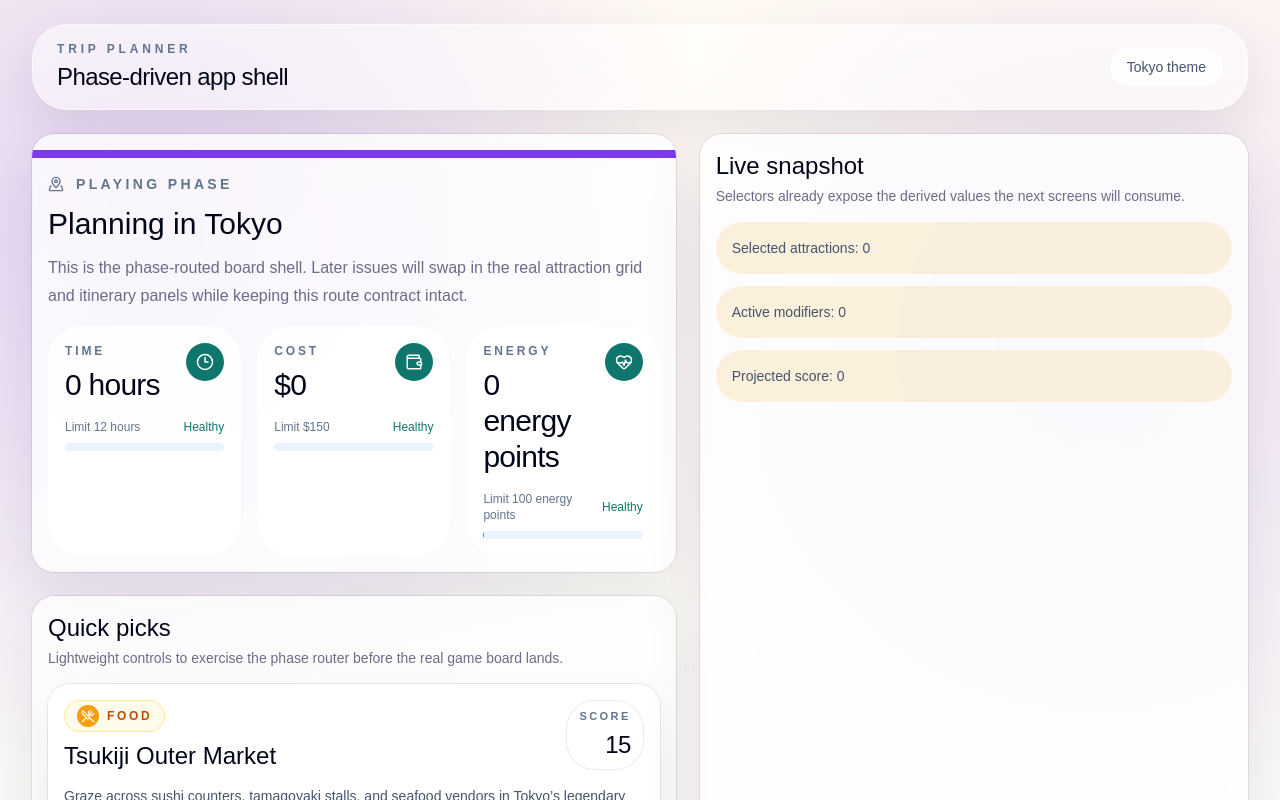
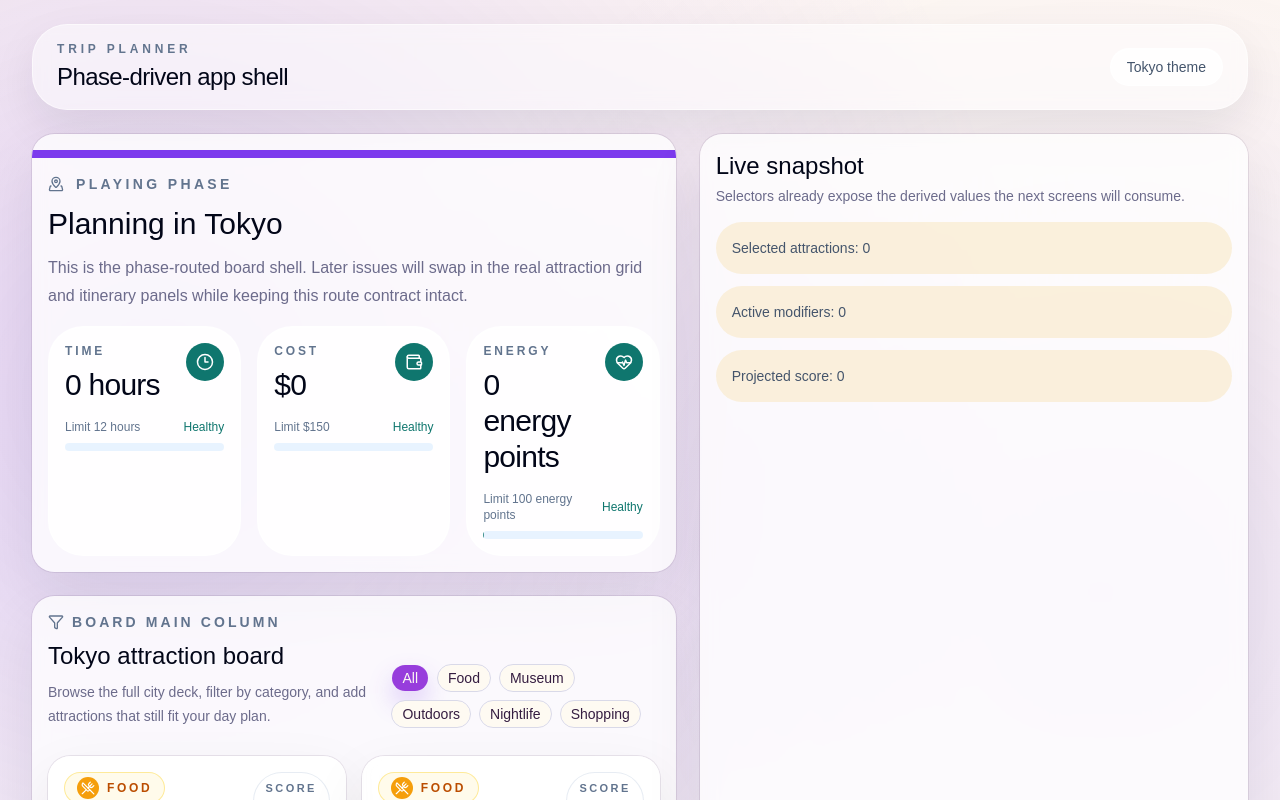
Before and after one commit to mtplayground/lesterli-trip-planner, a React (Vite) app: page / in a window 1280 px wide. Both pictures are taken after a click on the button 127 px from the left and 684 px from the top of the page. Shown: the top 800 px of the page. Built offline with nearby package versions, Linux system fonts and the light colour scheme.

Commit message:
feat: Attraction grid (game board main column)

```diff
--- /dev/null
+++ b/src/components/attraction-grid.tsx
@@ -0,0 +1,204 @@
+import { useMemo, useState } from 'react'
+import { Filter, Sparkles } from 'lucide-react'
+
+import {
+  canAdd,
+  CATEGORIES,
+  type Attraction,
+  type Category,
+  type Itinerary,
+} from '@/engine'
+import { cn } from '@/lib/cn'
+import { AttractionCard } from '@/components/attraction-card'
+import { Button } from '@/components/ui/button'
+import {
+  Card,
+  CardContent,
+  CardDescription,
+  CardHeader,
+  CardTitle,
+} from '@/components/ui/card'
+
+const filterLabels: Record<Category, string> = {
+  food: 'Food',
+  museum: 'Museum',
+  outdoors: 'Outdoors',
+  nightlife: 'Nightlife',
+  shopping: 'Shopping',
+}
+
+interface AttractionGridProps {
+  cityName: string
+  attractions: Attraction[]
+  itinerary: Itinerary
+  onAddAttraction: (attraction: Attraction) => void
+  className?: string
+}
+
+export function AttractionGrid({
+  cityName,
+  attractions,
+  itinerary,
+  onAddAttraction,
+  className,
+}: AttractionGridProps) {
+  const [activeFilter, setActiveFilter] = useState<Category | 'all'>('all')
+
+  const visibleAttractions = useMemo(() => {
+    if (activeFilter === 'all') {
+      return attractions
+    }
+
+    return attractions.filter(
+      (attraction) => attraction.category === activeFilter
+    )
+  }, [activeFilter, attractions])
+
+  const allVisibleDisabled = useMemo(
+    () =>
+      visibleAttractions.length > 0 &&
+      visibleAttractions.every((attraction) => {
+        const alreadySelected = itinerary.some(
+          (plannedAttraction) => plannedAttraction.id === attraction.id
+        )
+
+        return alreadySelected || !canAdd(itinerary, attraction).ok
+      }),
+    [itinerary, visibleAttractions]
+  )
+
+  return (
+    <Card
+      className={cn(
+        'border-white/60 bg-white/78 shadow-[0_24px_60px_rgba(15,23,42,0.08)] backdrop-blur',
+        className
+      )}
+    >
+      <CardHeader className="gap-3">
+        <div className="flex flex-col gap-3 lg:flex-row lg:items-end lg:justify-between">
+          <div className="space-y-2">
+            <div className="flex items-center gap-2 text-sm font-semibold uppercase tracking-[0.22em] text-slate-500">
+              <Filter className="size-4" />
+              Board main column
+            </div>
+            <CardTitle className="font-display text-2xl text-slate-950">
+              <h3>{cityName} attraction board</h3>
+            </CardTitle>
+            <CardDescription className="text-sm leading-6">
+              Browse the full city deck, filter by category, and add attractions
+              that still fit your day plan.
+            </CardDescription>
+          </div>
+
+          <div
+            className="flex flex-wrap gap-2"
+            role="group"
+            aria-label="Attraction category filters"
+          >
+            <FilterChip
+              label="All"
+              active={activeFilter === 'all'}
+              onClick={() => setActiveFilter('all')}
+            />
+            {CATEGORIES.map((category) => (
+              <FilterChip
+                key={category}
+                label={filterLabels[category]}
+                active={activeFilter === category}
+                onClick={() => setActiveFilter(category)}
+              />
+            ))}
+          </div>
+        </div>
+      </CardHeader>
+
+      <CardContent className="space-y-4">
+        {visibleAttractions.length === 0 ? (
+          <EmptyState
+            title="No attractions match this filter"
+            description={`There are no ${activeFilter} attractions available in ${cityName}. Try another category.`}
+          />
+        ) : (
+          <>
+            {allVisibleDisabled && (
+              <div className="rounded-2xl border border-amber-200/80 bg-amber-50/90 p-4 text-sm leading-6 text-amber-800">
+                Everything in this view is currently unavailable because the
+                remaining attractions would exceed your trip limits or are
+                already selected.
+              </div>
+            )}
+
+            <div className="grid gap-4 md:grid-cols-2 2xl:grid-cols-3">
+              {visibleAttractions.map((attraction) => {
+                const selected = itinerary.some(
+                  (plannedAttraction) => plannedAttraction.id === attraction.id
+                )
+                const canAddResult = selected
+                  ? { ok: true, reason: null }
+                  : canAdd(itinerary, attraction)
+
+                return (
+                  <AttractionCard
+                    key={attraction.id}
+                    attraction={attraction}
+                    selected={selected}
+                    canAddResult={canAddResult}
+                    onAdd={onAddAttraction}
+                  />
+                )
+              })}
+            </div>
+          </>
+        )}
+      </CardContent>
+    </Card>
+  )
+}
+
+function FilterChip({
+  label,
+  active,
+  onClick,
+}: {
+  label: string
+  active: boolean
+  onClick: () => void
+}) {
+  return (
+    <Button
+      type="button"
+      variant={active ? 'default' : 'outline'}
+      size="sm"
+      className={cn(
+        'rounded-full',
+        active && 'shadow-[0_12px_24px_rgba(124,58,237,0.22)]'
+      )}
+      onClick={onClick}
+      aria-pressed={active}
+    >
+      {label}
+    </Button>
+  )
+}
+
+function EmptyState({
+  title,
+  description,
+}: {
+  title: string
+  description: string
+}) {
+  return (
+    <div className="rounded-3xl border border-dashed border-slate-300/80 bg-slate-50/70 px-5 py-8 text-center">
+      <div className="mx-auto flex size-12 items-center justify-center rounded-2xl bg-white text-berry shadow-[0_12px_30px_rgba(124,58,237,0.14)]">
+        <Sparkles className="size-5" />
+      </div>
+      <p className="mt-4 font-display text-2xl tracking-tight text-slate-950">
+        {title}
+      </p>
+      <p className="mx-auto mt-2 max-w-xl text-sm leading-6 text-slate-600">
+        {description}
+      </p>
+    </div>
+  )
+}
--- a/src/components/index.ts
+++ b/src/components/index.ts
@@ -1,3 +1,4 @@
 export { AttractionCard } from './attraction-card'
+export { AttractionGrid } from './attraction-grid'
 export { ResourceHUD } from './resource-hud'
 export { StructureCard } from './structure-card'
--- a/src/pages/app-phase-router.tsx
+++ b/src/pages/app-phase-router.tsx
@@ -2,7 +2,6 @@ import { useMemo } from 'react'
 import { MapPinned, PartyPopper, RotateCcw } from 'lucide-react'
 
 import {
-  canAdd,
   classifyTripStyle,
   modifiersOf,
   scoreItinerary,
@@ -10,7 +9,7 @@ import {
 } from '@/engine'
 import { formatCurrency, formatHours } from '@/lib/format'
 import { selectSelectedCity, useGameStore } from '@/store'
-import { AttractionCard, ResourceHUD } from '@/components'
+import { AttractionGrid, ResourceHUD } from '@/components'
 import { Button } from '@/components/ui/button'
 import {
   Card,
@@ -71,37 +70,12 @@ export function PlayingPhase() {
           </CardContent>
         </Card>
 
-        <Card className="border-white/60 bg-white/78 shadow-[0_24px_60px_rgba(15,23,42,0.08)] backdrop-blur">
-          <CardHeader>
-            <CardTitle className="font-display text-2xl text-slate-950">
-              Quick picks
-            </CardTitle>
-            <CardDescription>
-              Lightweight controls to exercise the phase router before the real
-              game board lands.
-            </CardDescription>
-          </CardHeader>
-          <CardContent className="grid gap-3">
-            {availableAttractions.slice(0, 4).map((attraction) => {
-              const isSelected = itinerary.some(
-                (plannedAttraction) => plannedAttraction.id === attraction.id
-              )
-              const canAddResult = isSelected
-                ? { ok: true, reason: null }
-                : canAdd(itinerary, attraction)
-
-              return (
-                <AttractionCard
-                  key={attraction.id}
-                  attraction={attraction}
-                  selected={isSelected}
-                  canAddResult={canAddResult}
-                  onAdd={addAttraction}
-                />
-              )
-            })}
-          </CardContent>
-        </Card>
+        <AttractionGrid
+          cityName={selectedCity.name}
+          attractions={availableAttractions}
+          itinerary={itinerary}
+          onAddAttraction={addAttraction}
+        />
       </div>
 
       <div className="grid gap-6">
```
Also changed, not shown: 1 other file (tests, documents, lock files or other folders).
